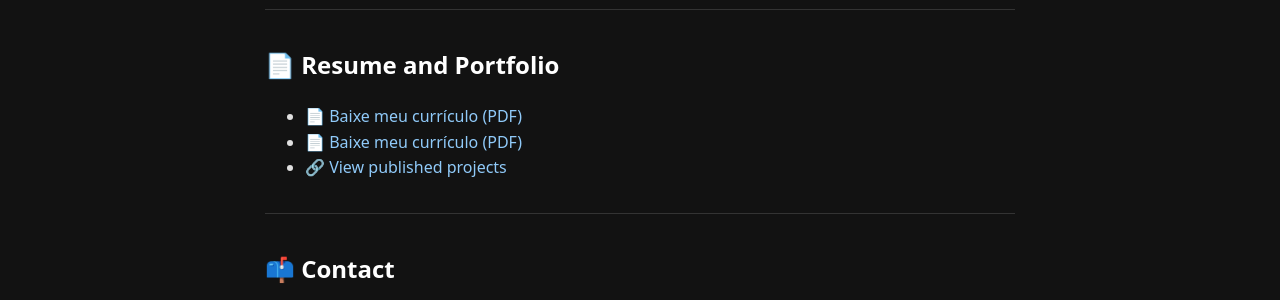
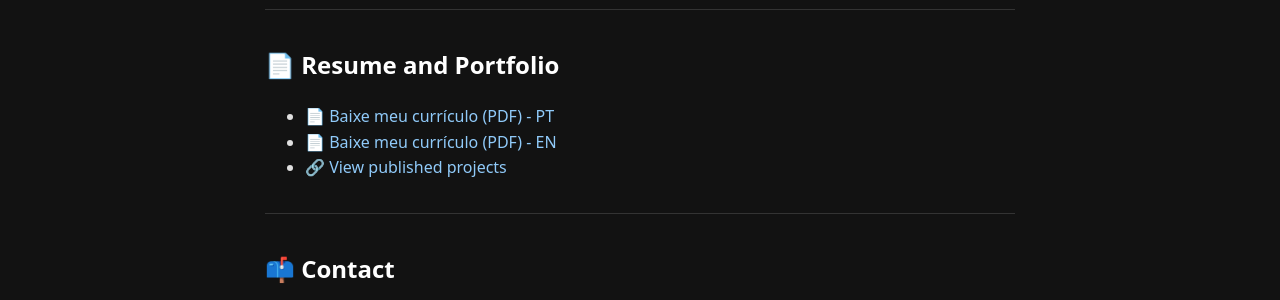
Before and after one commit to RaulAnselmoDSantos/RaulAnselmoPortfolio, a Jekyll site: the page built from en/index.md, in a window 1280 px wide and 1312 px high. Shown: the part 911-1211 px from the top of the window. Built offline with Jekyll 4.4.1, drawn with Linux system fonts in a browser that asks for light colours; our own code applies the rules of GitHub Pages for plain Markdown files.

Commit message:
fix: cv language

```diff
--- a/en/index.md
+++ b/en/index.md
@@ -45,8 +45,8 @@ I work with technologies like Node.js, Java, PostgreSQL, Docker, and Linux. I ho
 
 ## 📄 Resume and Portfolio
 
-- [📄 Baixe meu currículo (PDF)](assets/curriculos/RESUME-PT.pdf)
-- [📄 Baixe meu currículo (PDF)](assets/curriculos/RESUME-EN.pdf)
+- [📄 Baixe meu currículo (PDF) - PT](assets/curriculos/RESUME-PT.pdf)
+- [📄 Baixe meu currículo (PDF) - EN](assets/curriculos/RESUME-EN.pdf)
 - [🔗 View published projects](https://raulanselmodsantos.github.io/RaulAnselmoPortfolio/projects)
 
 ---
```
Also changed, not shown: pt/index.md (+2 -2 lines).
